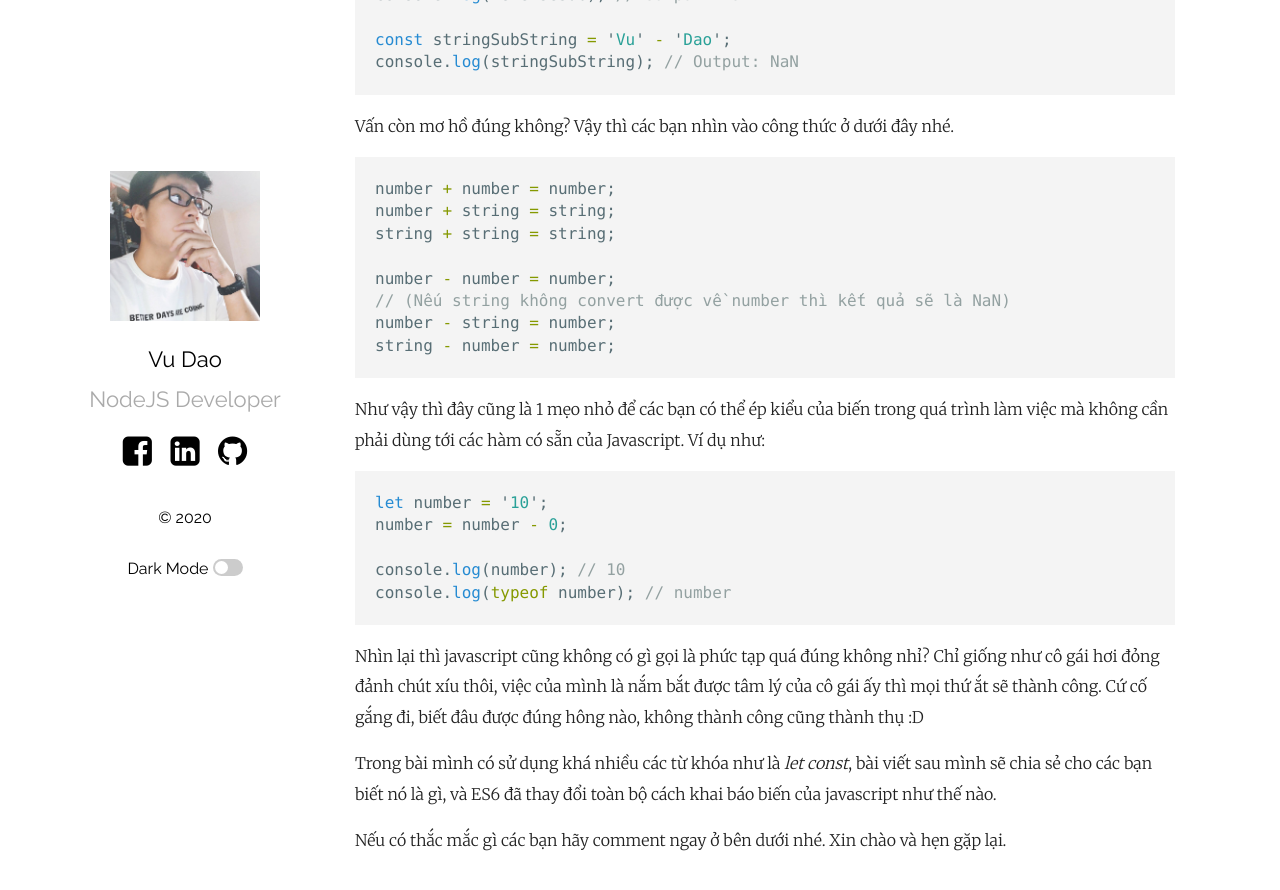
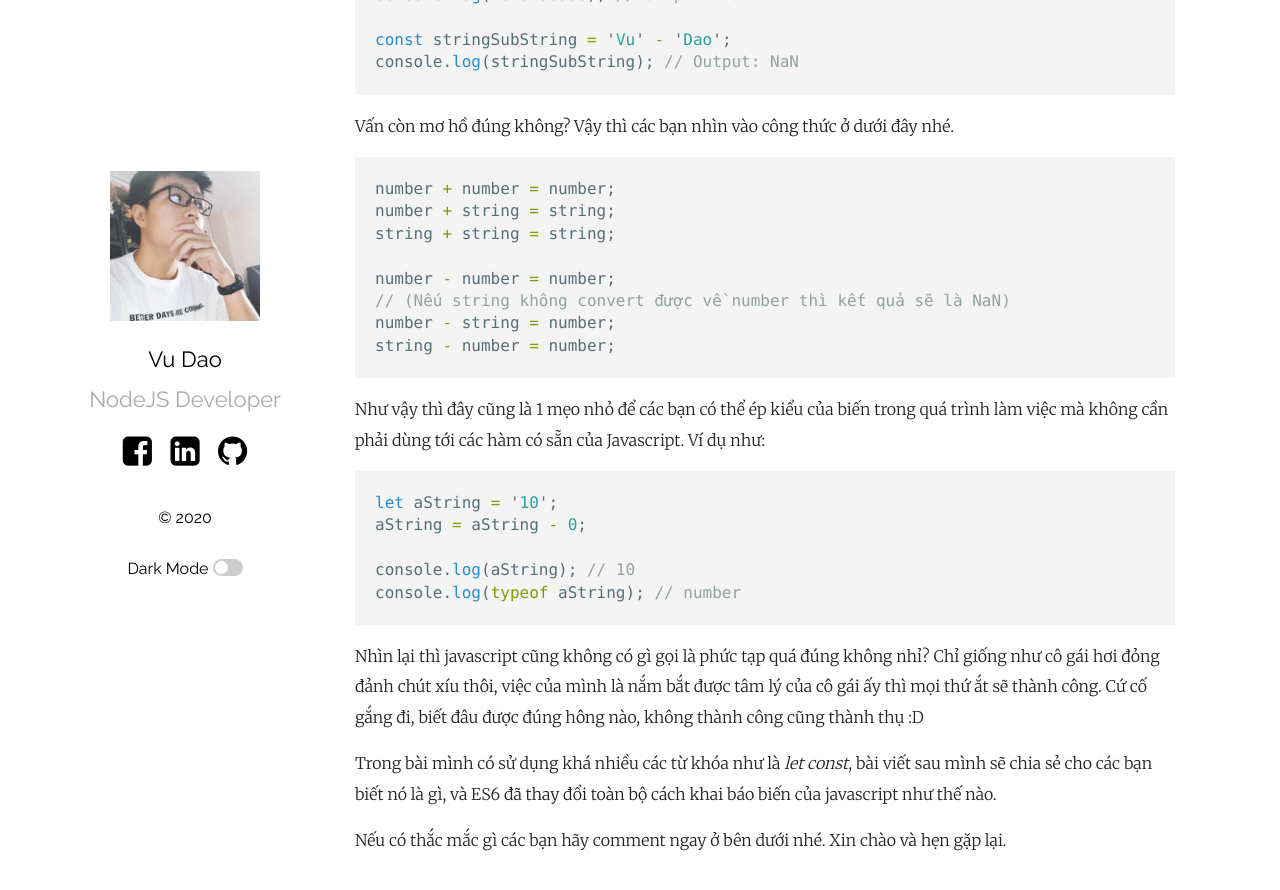
Before and after one commit to nguyenvudao/nguyenvu.dev, a Jekyll site: the page built from _posts/2020-05-23-cong-tru-trong-javascript-what-the-heck.markdown, in a window 1280 px wide and 900 px high, scrolled down 2032 px. Shown: the top 890 px of the window. Built offline with Jekyll 4.4.1, drawn with Linux system fonts in a browser that asks for light colours; comment, search, counter and statistics services are not loaded.

Commit message:
Edit variable

````diff
--- a/_posts/2020-05-23-cong-tru-trong-javascript-what-the-heck.markdown
+++ b/_posts/2020-05-23-cong-tru-trong-javascript-what-the-heck.markdown
@@ -105,11 +105,11 @@ string - number = number;
 Như vậy thì đây cũng là 1 mẹo nhỏ để các bạn có thể ép kiểu của biến trong quá trình làm việc mà không cần phải dùng tới các hàm có sẵn của Javascript. Ví dụ như:
 
 ```javascript
-let number = '10';
-number = number - 0;
+let aString = '10';
+aString = aString - 0;
 
-console.log(number); // 10
-console.log(typeof number); // number
+console.log(aString); // 10
+console.log(typeof aString); // number
 ```
 
 Nhìn lại thì javascript cũng không có gì gọi là phức tạp quá đúng không nhỉ? Chỉ giống như cô gái hơi đỏng đảnh chút xíu thôi, việc của mình là nắm bắt được tâm lý của cô gái ấy thì mọi thứ ắt sẽ thành công. Cứ cố gắng đi, biết đâu được đúng hông nào, không thành công cũng thành thụ :D
````
